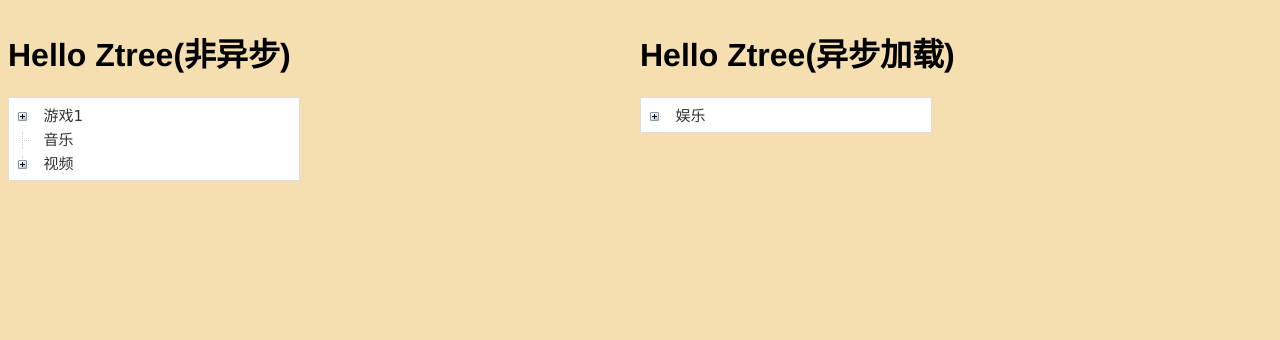
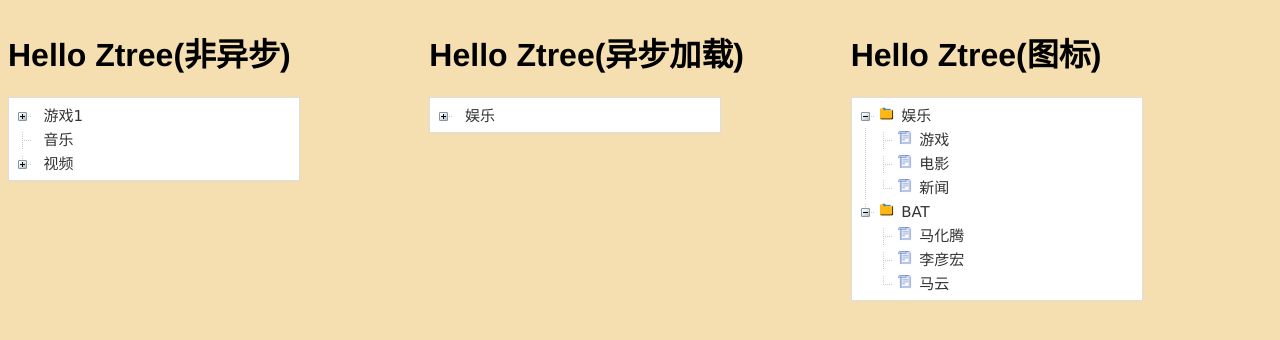
Before and after one commit to lisiyizu/vue-ztree-2.0, a Vue app: page / in a window 1280 px wide. Shown: the top 340 px of the page. Built offline with nearby package versions, Linux system fonts and the light colour scheme.

Commit message:
提交新增定义图标功能

```diff
--- a/src/components/vue-ztree.vue
+++ b/src/components/vue-ztree.vue
@@ -316,8 +316,8 @@ export default{
             `<li :class="liClassVal">
 				<span :class="spanClassVal" @click='open(model)'></span>
 				<a :class="aClassVal" @click='Func(model)'>
-				    <span v-if='model.iconPath'><img :src='model.iconPath' :style='model.iconStyle'></span>
-				    <span :class="{loadSyncNode:model.loadNode==1}"></span>
+				    <span :class="{loadSyncNode:model.loadNode==1}" v-if='model.loadNode==1'></span>
+				    <span :class='model.iconClass' v-else></span>
 					<span class="node_name">{{model.name}}</span>
 				</a>
 				<ul :class="ulClassVal" v-show='model.isFolder'>
--- a/src/views/main.vue
+++ b/src/views/main.vue
@@ -1,5 +1,20 @@
+<style>
+body {font-family: Helvetica, sans-serif;}
+.iconClassRoot {
+   width:15px;
+   height:15px;
+   display: inline-block;
+   background: url("../images/ztree/root.png") no-repeat center/100% auto;
+}
+.iconClassNode {
+   width:15px;
+   height:15px;
+   display: inline-block;
+   background: url("../images/ztree/node.png") no-repeat center/100% auto;
+}
+</style>
 <template>
-  <div style='display:flex;flex:2'>
+  <div style='display:flex;flex:3'>
       <div style='flex:1'>
         <h1>Hello Ztree(非异步)</h1>
         <div style='width:280px;' v-if='ztreeDataSource.length>0'>
@@ -13,6 +28,15 @@
            <vue-ztree :list.sync='ztreeDataSourceSync' :func='nodeClick' :expand='expandClick'  :is-open='false'></vue-ztree>
         </div>
       </div>
+
+      <div style='flex:1'>
+        <h1>Hello Ztree(图标)</h1>
+        <div style='width:280px;' v-if='ztreeDataSourceList.length>0'>
+           <vue-ztree :list.sync='ztreeDataSourceList' :func='null' :expand='null'  :is-open='true'></vue-ztree>
+        </div>
+      </div>
+
+
   </div>
 </template>
 
@@ -23,6 +47,41 @@ export default {
     return {
       msg: 'Hello Vue-Ztree-2.0!',
       ztreeDataSource:[],
+      ztreeDataSourceList:[{
+          id:880,
+          name:"娱乐",
+          iconClass:"iconClassRoot",
+          children:[{
+            id:881,
+            name:"游戏",
+            iconClass:"iconClassNode",
+          },{
+            id:882,
+            name:"电影",
+            iconClass:"iconClassNode",
+          },{
+            id:883,
+            name:"新闻",
+            iconClass:"iconClassNode",
+          }]
+      },{
+          id:990,
+          name:"BAT",
+          iconClass:"iconClassRoot",
+          children:[{
+              id:991,
+              name:"马化腾",
+              iconClass:"iconClassNode",
+          },{
+              id:992,
+              name:"李彦宏",
+              iconClass:"iconClassNode",
+          },{
+              id:993,
+              name:"马云",
+              iconClass:"iconClassNode",
+          }]
+      }],
       ztreeDataSourceSync:[{
           id:220,
           name:"娱乐",
@@ -162,7 +221,3 @@ export default {
   }
 }
 </script>
-
-<style>
-body {font-family: Helvetica, sans-serif;}
-</style>
```
Also changed, not shown: src/images/ztree/node.png (added), src/images/ztree/root.png (added), 12 other files (tests, documents, lock files or other folders).
